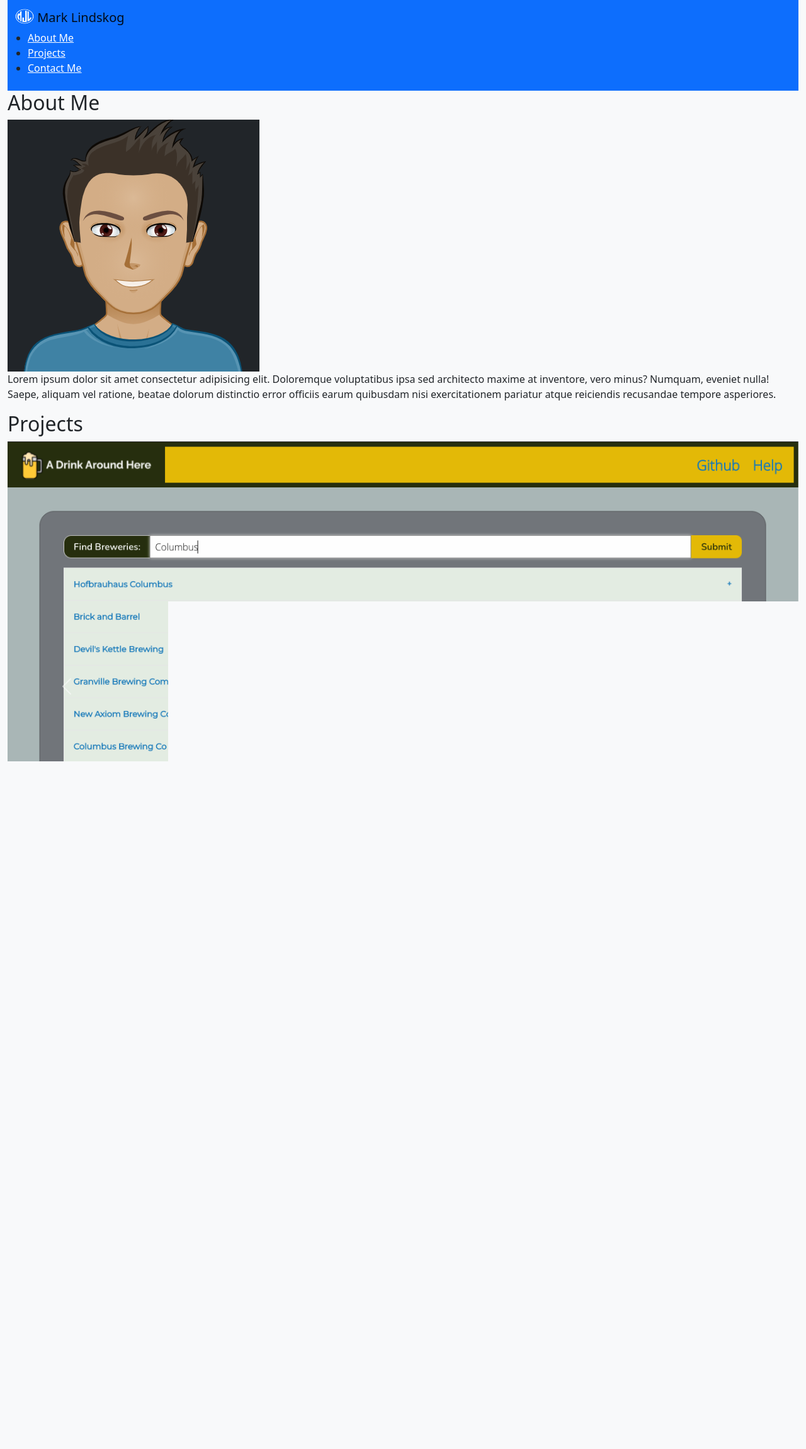
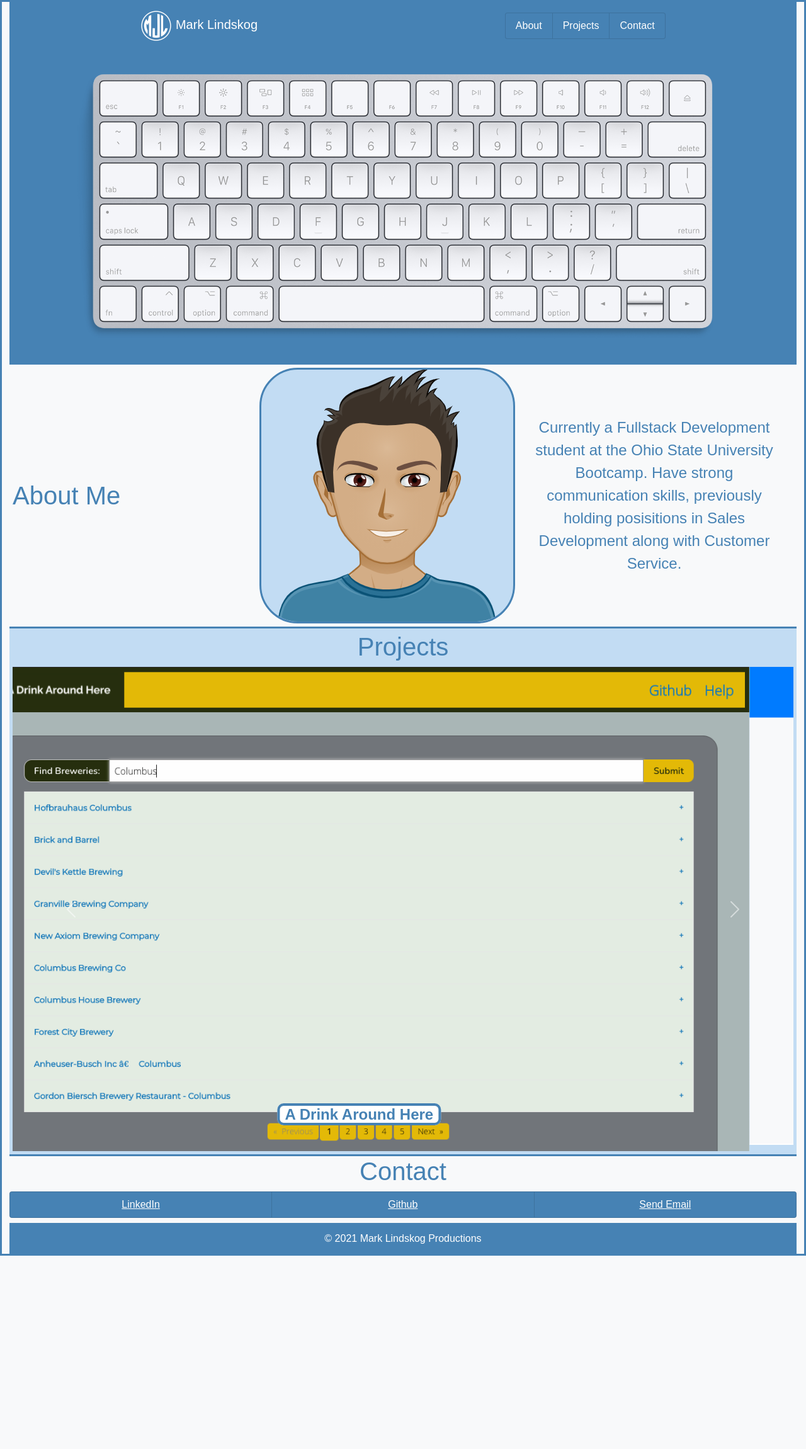
Before and after one commit to mjlindskog/responsive-portfolio, a plain HTML site: page index.html in a window 1280 px wide. Shown: the whole page at 63% size. After the commit the page ends 1994 px from the top, so only its background shows below. Drawn offline with nearby package versions, Linux system fonts and the light colour scheme.

Commit message:
style updates, carousle functioning

```diff
--- a/assets/styles.css
+++ b/assets/styles.css
@@ -1,17 +1,13 @@
 :root{
     --light-blue: #4682b4;
-    --grey-blue:  #f0f8ff;
+    --grey-blue:  #c2dcf3;
 
 }
 
-* {
-    box-sizing: border-box;
-    margin: 1;
-}
+
 
 body {
     font-family: sans-serif;
-    margin: 1 auto;
     border: solid 3px var(--light-blue);
 }
 
@@ -19,42 +15,38 @@ body {
     font-family: sans-serif;
     background-color: var(--light-blue);
     color: white;
-    display: flex;
-    flex-wrap: wrap;
 
 }
 
 .header h1 {
-    display: inline-block;
     font-size: 48px;
-    padding-left: 25px;
-    padding-right: 150px;
-}
 
-.header nav {
-    display: inline-block;
-    font-family: sans-serif;
-    font-size: 1.8rem;
-    margin-right: 5px;
-    margin-top: 25px;
-}
-
-.header nav ul {
-    margin-top: 10px;
-    text-align: right;
-}
-
-.header nav ul li {
-    display: inline-flex;
-    margin-top: 10px;
-    margin-bottom:10px;
-    margin-left: 20px;
-    margin-right: 20px;
 }
 
 a {
-    color: #ffffff;
     text-decoration: none;
+}
+
+.carouselp {
+    background-color: white;
+    color: var(--light-blue);
+    font-weight: bold;
+    border-style: solid;
+    border-width: 4px;
+    border-radius: 10px;
+    padding-left: 8px !important;
+    padding-right: 8px !important;
+}
+
+.carousleh {
+    background-color: var(--light-blue);
+    border-radius: 10px;
+    padding-left: 3px !important;
+    padding-right: 3px !important;
+}
+
+.list-group-item{
+    background-color: var(--light-blue);
 }
 
 nav a:hover {
@@ -62,42 +54,27 @@ nav a:hover {
 }
 
 .background {
-    height: 300px;
+    /* height: 500px;
     width: 100%;
     margin-bottom: 25px;
-    background-image: url("./img/swirls.jpeg");
-    background-size: cover;
-    background-position: center;
+    background-image: url("./img/keyboard.png");
+    background-size: contain;
+    background-position: center; */
+    background-color: var(--light-blue);
 }
 
 h2 {
-    display: inline-block;
-    position: relative;
-    flex-direction: column;
     color: var(--light-blue);
     font-size: 2.5rem;
-    padding-left: 20px;
 }
 
-main {
-    display:inline-block;
-    flex-wrap: wrap;
-}
 
-.content {
-    position: relative;
-    flex: 4;
-    flex-wrap: wrap;
-    justify-content: right;
-}
-
-#about-me, #portfolio {
+#about-me {
     display: flex;
     box-sizing: border-box;
     padding: 5px;
     flex-wrap: wrap;
     vertical-align: middle;
-    padding-bottom: 2%;
     border-bottom: solid 3px var(--light-blue);
 }
 
@@ -107,6 +84,12 @@ main {
 
 #portfolio {
     background-color: var(--grey-blue);
+    display: flex;
+    box-sizing: border-box;
+    padding: 5px;
+    flex-wrap: wrap;
+    vertical-align: top;
+    border-bottom: solid 3px var(--light-blue);
 }
 
 .about {
@@ -128,63 +111,14 @@ p {
     border: solid 3px var(--light-blue);
     background-color: var(--grey-blue);
     border-radius: 15%;
-    width: 320px;
+    /* width: 320px; */
 }
 
 p:hover{
     color: var(--light-blue)
 }
 
-#portfolio h2 {
-    margin-top: 405px;
-}
-
-#project-box {
-    display:flex;
-    flex-wrap: wrap;
-    flex: 1 0 0;
-}
-
-#project-box ul {
-    display: inline;
-    list-style: none;
-    list-style-type: none;
-}
-
-#project-box ul li {
-    display: inline;
-    position: relative;
-}
-
-.bottom-left {
-    position: absolute;
-    font-size: 1.5rem;
-    bottom: 14px;
-    left: 10px;
-    text-align: right;
-    background-color: var(--light-blue);
-    color: white;
-    padding-top: 15px;
-    padding-left: 12px;
-    padding-right: 20px;
-    padding-bottom: 10px;
-}
-
-.coming-soon {
-    width: 410px;
-    height: 410px;
-    border: solid 3px var(--light-blue);
-    opacity: 50%;
-    margin: 10px;
-}
-
-.coming-soon:hover {
-    opacity: 100%;
-    height: 420px;
-    width: 420px;
-}
-
-#contact-me {
+/* #contact-me {
     display: flex;
     box-sizing: border-box;
     padding: 5px;
@@ -202,7 +136,7 @@ p:hover{
     margin-bottom:10px;
     margin-left: 147px;
     margin-right: 50px;
-}
+}  */
 
 #contact-me ul li a:link {
     color: blue;
@@ -224,8 +158,25 @@ footer {
     color: white;
     background-color: var(--light-blue);
 }
+/* @media screen and (max-width: 1114px) {
+    .background {
+        height: 430px;
+    }
+
+}
+
+@media screen and (max-width: 1114px) {
+    .background {
+        height: 430px;
+    }
+
+} */
 
 @media screen and (max-width: 768px) {
+    /* .background {
+        height: 300px;
+    } */
+
     .header {
         width: 100%;
         justify-content: center;
@@ -263,7 +214,7 @@ footer {
 
     #portfolio {
         display: block;
-        padding: 10px 118px;
+        padding: 10px;
         justify-content: center;
     }
 
@@ -280,18 +231,7 @@ footer {
         width: 100%;
     }
 
-    .coming-soon {
-        justify-content: center;
-        width: 380px;
-        height: 380px;
-    }
-
-    .coming-soon:hover {
-        width: 395px;
-        height: 395px;
-    }
-
-    #contact-me ul li {
+    /* #contact-me ul li {
         display: inline;
         width: 100%;
         text-align: center;
@@ -301,7 +241,7 @@ footer {
         margin-bottom:10px;
         margin-left: 120px;
         margin-right: 0px;
-    }
+    }  */
 }
 
 @media screen and (max-width: 576px) {
@@ -377,28 +317,7 @@ footer {
         width: 100%;
     }
 
-    .coming-soon {
-        width: 275px;
-        height: 275px;
-    }
-
-    .coming-soon:hover {
-        width: 285px;
-        height: 285px;
-    }
-
-    .bottom-left {
-        position: absolute;
-        font-size: 1rem;
-        bottom: 14px;
-        left: 10px;
-        text-align: right;
-        background-color: var(--light-blue);
-        color: white;
-        padding: auto;
-    }
-
-    #contact-me ul li {
+    /* #contact-me ul li {
         display: inline;
         width: 100%;
         text-align: center;
@@ -408,7 +327,7 @@ footer {
         margin-bottom:10px;
         margin-left: 70px;
         margin-right: 0px;
-    }
+    } */
 }
 
 @media screen and (max-width: 375px) {
@@ -437,27 +356,7 @@ footer {
         width: 100%;
     }
 
-    .coming-soon {
-        position: relative;
-        width: 275px;
-        height: 275px;
-    }
-
-    .coming-soon:hover {
-        width: 285px;
-        height: 285px;
-    }
-
-    .bottom-left {
-        position: absolute;
-        font-size: 1rem;
-        bottom: 14px;
-        left: 10px;
-        text-align: right;
-        padding: auto;
-    }
-
-    #contact-me ul li {
+    /* #contact-me ul li {
         display: flex;
-    }
+    }  */
 }
--- a/index.html
+++ b/index.html
@@ -6,68 +6,61 @@
     <meta http-equiv="X-UA-Compatible" content="IE=edge">
     <meta name="viewport" content="width=device-width, initial-scale=1.0">
     <title>My Portfolio</title>
-    <link rel="stylesheet" href="https://cdn.jsdelivr.net/npm/bootstrap@5.0.1/dist/css/bootstrap.min.css"
-        integrity="undefined" crossorigin="anonymous">
+    <link href="https://cdn.jsdelivr.net/npm/bootstrap@5.0.2/dist/css/bootstrap.min.css" rel="stylesheet"
+        integrity="sha384-EVSTQN3/azprG1Anm3QDgpJLIm9Nao0Yz1ztcQTwFspd3yD65VohhpuuCOmLASjC" crossorigin="anonymous">
     <!-- <link rel="reset" href="./assets/reset.css"> -->
-    <!-- <link rel="stylesheet" href="./assets/styles.css"> -->
+    <link rel="stylesheet" href="./assets/styles.css">
 </head>
 
-<body class="container-fluid  bg-light">
+<body class="container-fluid container- bg-light">
     <header class="header">
-        <nav class="navbar navbar-light bg-primary">
+        <nav class="navbar navbar-light ">
             <div class="container-fluid">
-                <a class="navbar-brand bg-primary" href="#">
-                    <img src="./assets/img/monogram.png" alt="Intials: MJL" width="30" height="24"
-                        class="d-inline-block align-text-top">
+                <a class="navbar-brand mx-auto text-white" href="#">
+                    <img src="./assets/img/monogram.png" alt="Intials: M-J-L" width="50" height="35"
+                        class="d-inline-block align-text-center img-fluid">
                     Mark Lindskog
                 </a>
+                <ul class="list-group list-group-horizontal mx-auto">
+                    <li class="list-group-item container">
+                        <a href="#about-me" class="text-white">About</a>
+                    </li>
+                    <li class="list-group-item container">
+                        <a href="#portfolio" class="text-white">Projects</a>
+                    </li>
+                    <li class="list-group-item container">
+                        <a href="#contact-me" class="text-white">Contact</a>
+                    </li>
+                </ul>
             </div>
-            <ul>
-                <li>
-                    <a href="#about-me" class="text-white">About Me</a>
-                </li>
-                <li>
-                    <a href="#portfolio" class="text-white">Projects</a>
-                </li>
-                <li>
-                    <a href="#contact-me" class="text-white">Contact Me</a>
-                </li>
-            </ul>
         </nav>
     </header>
 
-    <div class="background"></div>
+    <div class="background">
+        <img src="./assets/img/keyboard.png" class="img-fluid" alt="mac keyboard">
+    </div>
     <main>
 
         <div class="content">
             <article id="about-me">
-                <h2 class="about">About Me</h2>
-                <img class="about bg-dark" id="avatar" src="./assets/img/AvatarMaker.png" alt="Avatar image of Mark">
-                <p class="about">Lorem ipsum dolor sit amet consectetur adipisicing elit. Doloremque voluptatibus ipsa
-                    sed architecto maxime at inventore, vero minus? Numquam, eveniet nulla! Saepe, aliquam vel ratione,
-                    beatae dolorum distinctio error officiis earum quibusdam nisi exercitationem pariatur atque
-                    reiciendis recusandae tempore asperiores.</p>
+                <h2 class="about mx-auto">About Me</h2>
+                <img class="about img-fluid" id="avatar" src="./assets/img/AvatarMaker.png" alt="Avatar image of Mark">
+                <p class="about">Currently a Fullstack Development student at the Ohio State University Bootcamp. Have
+                    strong communication skills, previously holding posisitions in Sales Development along with Customer
+                    Service.</p>
             </article>
             <section id="portfolio">
-                <h2>Projects</h2>
+                <h2 class="mx-auto">Projects</h2>
                 <div id="project-box">
                     <div id="carouselExampleCaptions" class="carousel slide" data-bs-ride="carousel">
-                        <div class="carousel-indicators">
-                            <button type="button" data-bs-target="#carouselExampleCaptions" data-bs-slide-to="0"
-                                class="active" aria-current="true" aria-label="Slide 1"></button>
-                            <button type="button" data-bs-target="#carouselExampleCaptions" data-bs-slide-to="1"
-                                aria-label="Slide 2"></button>
-                            <button type="button" data-bs-target="#carouselExampleCaptions" data-bs-slide-to="2"
-                                aria-label="Slide 3"></button>
-                        </div>
                         <div class="carousel-inner">
                             <div class="carousel-item active">
                                 <a href="https://mjlindskog.github.io/ADAH_Brewery_Search/" target="_blank"><img
                                         src="./assets/img/ADAH.png" class="d-block w-100"
                                         alt="A Drink Around Here seach page"></a>
                                 <div class="carousel-caption d-none d-md-block">
-                                    <h5>First slide label</h5>
-                                    <p>Some representative placeholder content for the first slide.</p>
+                                    <h5 class="carousleh"></h5>
+                                    <p class="carouselp">A Drink Around Here</p>
                                 </div>
                             </div>
                             <div class="carousel-item">
@@ -75,8 +68,8 @@
                                         src="./assets/img/Weather-app.png" class="d-block w-100"
                                         alt="weather app search"></a>
                                 <div class="carousel-caption d-none d-md-block">
-                                    <h5>Second slide label</h5>
-                                    <p>Some representative placeholder content for the second slide.</p>
+                                    <h5 class="carousleh"></h5>
+                                    <p class="carouselp">Weather Dashboard</p>
                                 </div>
                             </div>
                         </div>
@@ -91,39 +84,19 @@
                             <span class="visually-hidden">Next</span>
                         </button>
                     </div>
-                    <div id="carouselExampleControls" class="carousel slide" data-bs-ride="carousel">
-                        <div class="carousel-inner">
-                            <div class="carousel-item active">
-                                <img src="./assets/img/ADAH.png" class="d-block w-100"
-                                    alt="A Drink Around Here seach page">
-                            </div>
-                            <div class="carousel-item">
-                                <img src="./assets/img/Weather-app.png" class="d-block w-100" alt="weather app search">
-                            </div>
-                            <button class="carousel-control-prev" type="button"
-                                data-bs-target="#carouselExampleControls" data-bs-slide="prev">
-                                <span class="carousel-control-prev-icon" aria-hidden="true"></span>
-                                <span class="visually-hidden">Previous</span>
-                            </button>
-                            <button class="carousel-control-next" type="button"
-                                data-bs-target="#carouselExampleControls" data-bs-slide="next">
-                                <span class="carousel-control-next-icon" aria-hidden="true"></span>
-                                <span class="visually-hidden">Next</span>
-                            </button>
-                        </div>
-                    </div>
             </section>
             <section id="contact-me">
-                <h2>Contact Me</h2>
-                <ul>
-                    <li>
-                        <a href="https://www.linkedin.com/in/mark-lindskog-2bb256186/" target="_blank">LinkedIn</a>
+                <h2 class="mx-auto text-center">Contact</h2>
+                <ul class="list-group list-group-horizontal mx-auto mb-2 align-text-center">
+                    <li class="list-group-item container align-middle text-center">
+                        <a href="https://www.linkedin.com/in/mark-lindskog-2bb256186/" target="_blank"
+                            class="text-white align-top">LinkedIn</a>
                     </li>
-                    <li>
-                        <a href="https://github.com/mjlindskog" target="_blank">Github</a>
+                    <li class="list-group-item container align-text-bottom text-center">
+                        <a href="https://github.com/mjlindskog" target="_blank" class="text-white">Github</a>
                     </li>
-                    <li>
-                        <a href="mailto:lindskogmarkj@gmail.com" target="_blank">Send Email</a>
+                    <li class="list-group-item container align-middle text-center">
+                        <a href="mailto:lindskogmarkj@gmail.com" target="_blank" class="text-white">Send Email</a>
                     </li>
                 </ul>
             </section>
@@ -133,6 +106,12 @@
     <footer class="text-center">
         © 2021 Mark Lindskog Productions
     </footer>
+    <script src="https://cdn.jsdelivr.net/npm/@popperjs/core@2.9.2/dist/umd/popper.min.js"
+        integrity="sha384-IQsoLXl5PILFhosVNubq5LC7Qb9DXgDA9i+tQ8Zj3iwWAwPtgFTxbJ8NT4GN1R8p"
+        crossorigin="anonymous"></script>
+    <script src="https://cdn.jsdelivr.net/npm/bootstrap@5.0.2/dist/js/bootstrap.min.js"
+        integrity="sha384-cVKIPhGWiC2Al4u+LWgxfKTRIcfu0JTxR+EQDz/bgldoEyl4H0zUF0QKbrJ0EcQF"
+        crossorigin="anonymous"></script>
 </body>
 
 </html>
```
Also changed, not shown: assets/img/clearKeyboard.png (added), assets/img/keyboard.png (added).
